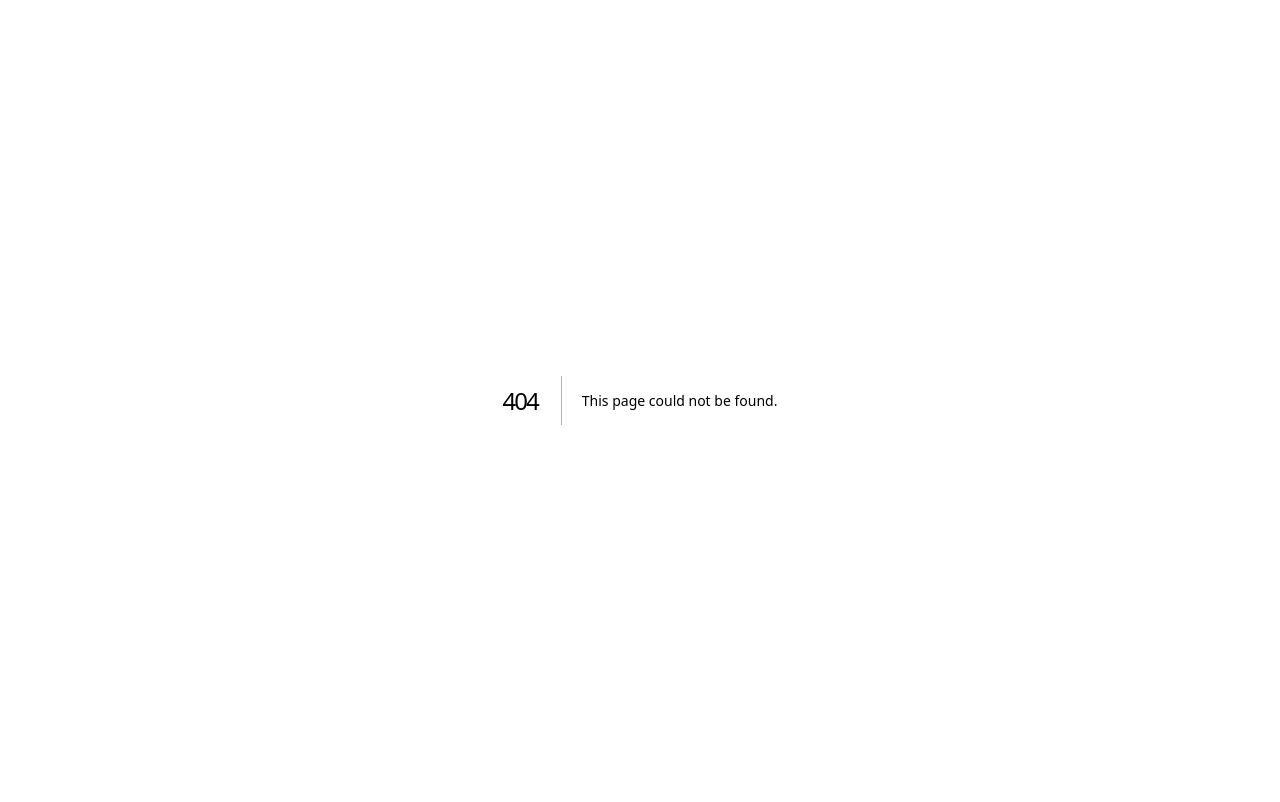
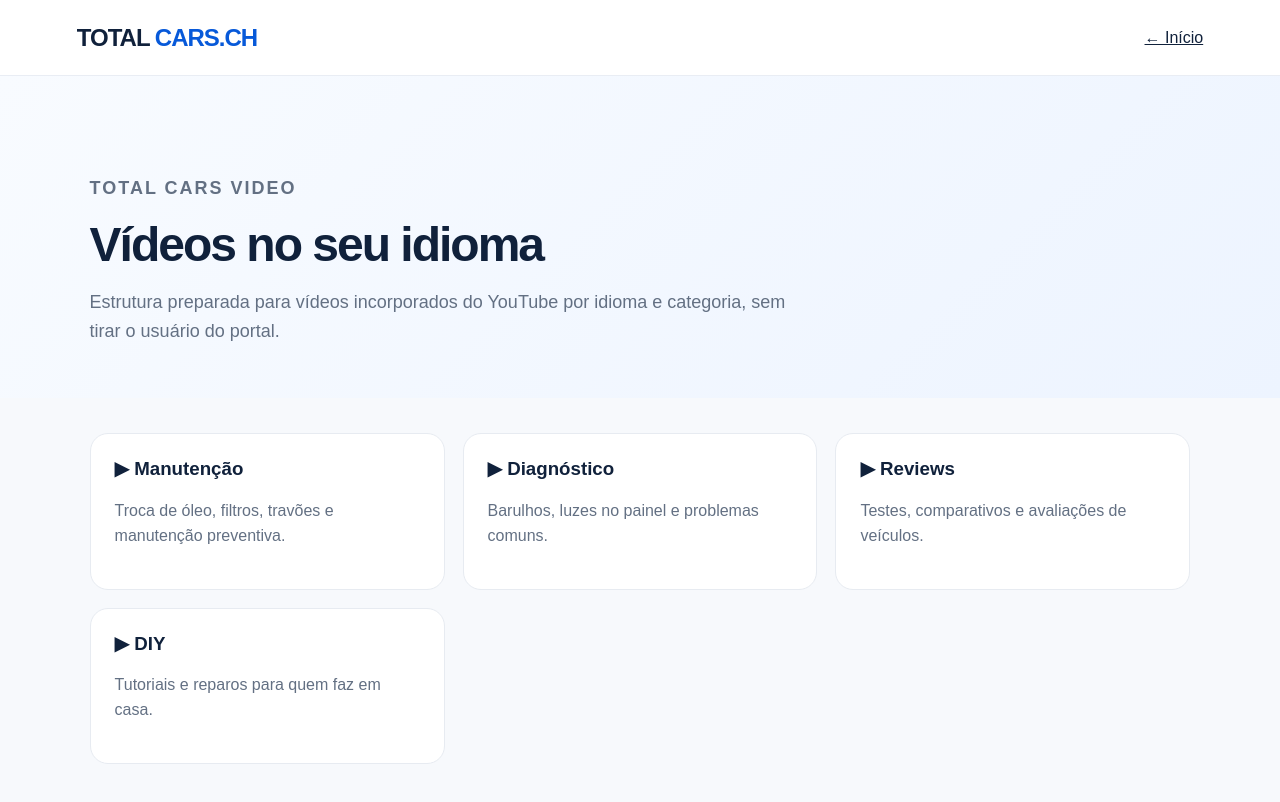
Before and after one commit to ricardobrojek-collab/Total-cars-, a Next.js app: page /videos in a window 1280 px wide. Before the commit this address had no page. Shown: the top 802 px of the page. Built offline with nearby package versions, Linux system fonts and the light colour scheme.

Commit message:
Add videos module

```diff
--- /dev/null
+++ b/app/videos/page.js
@@ -0,0 +1 @@
+const cats=[["Manutenção","Troca de óleo, filtros, travões e manutenção preventiva."],["Diagnóstico","Barulhos, luzes no painel e problemas comuns."],["Reviews","Testes, comparativos e avaliações de veículos."],["DIY","Tutoriais e reparos para quem faz em casa."]];export default function Page(){return <main className="simplePage"><header className="top"><a className="brand brandLink" href="/">TOTAL <b>CARS</b><span>.CH</span></a><a href="/">← Início</a></header><section className="simpleHero"><p className="eyebrow">TOTAL CARS VIDEO</p><h1>Vídeos no seu idioma</h1><p>Estrutura preparada para vídeos incorporados do YouTube por idioma e categoria, sem tirar o usuário do portal.</p></section><section className="cardsList">{cats.map(([a,b])=><article className="infoCard" key={a}><h3>▶ {a}</h3><p>{b}</p></article>)}</section></main>}
```
